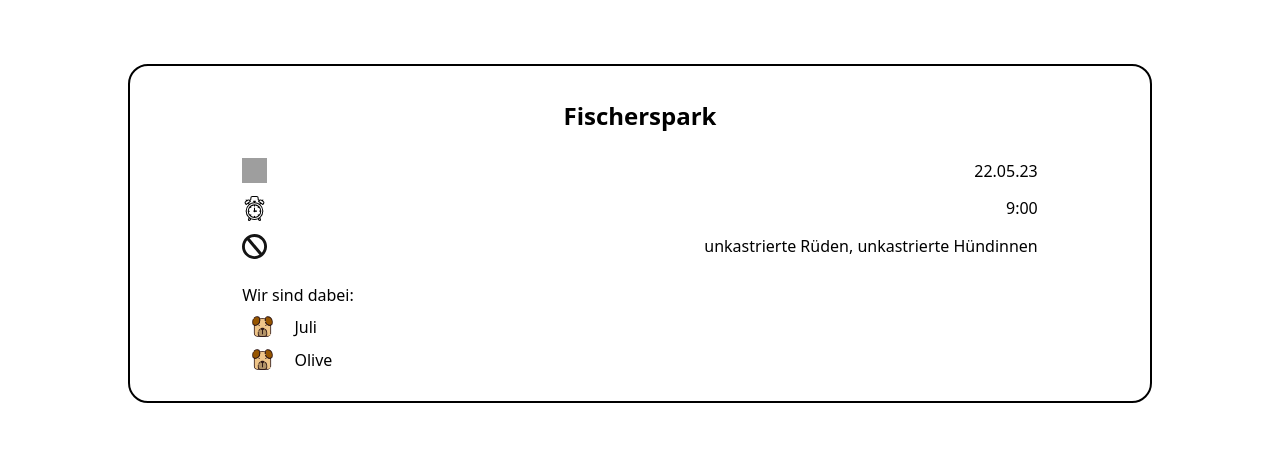
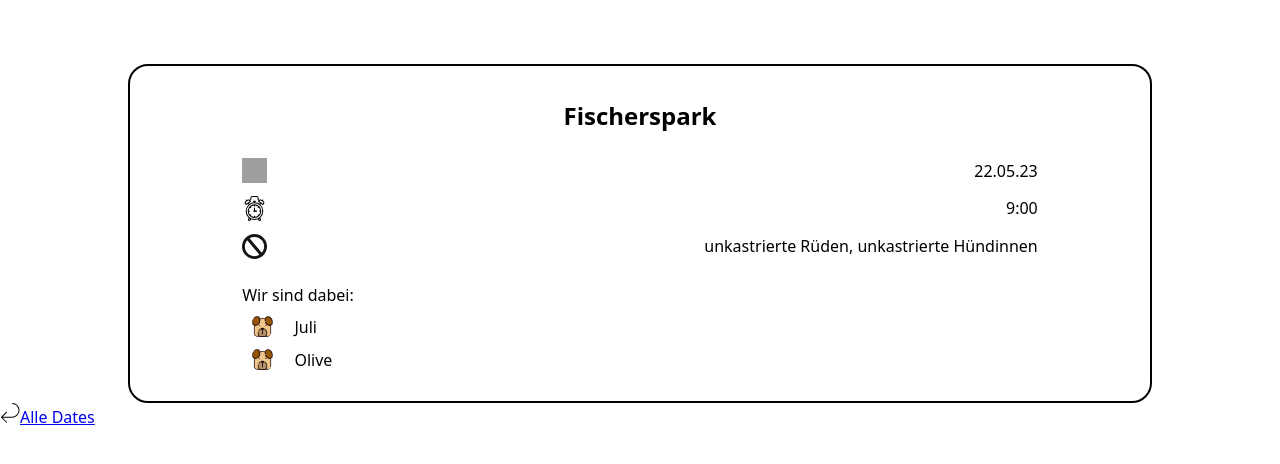
Before and after one commit to alexWaligorski/capstone-project, a Next.js app: page /meetings/1 in a window 1280 px wide. Shown: the top 464 px of the page. Built offline with nearby package versions, Linux system fonts and the light colour scheme; grey boxes are pictures that could not be loaded.

Commit message:
add Link to homepage, prevent MeetingDetail rendering to fail because data object is undefined

```diff
--- a/components/MeetingDetail/MeetingDetail.js
+++ b/components/MeetingDetail/MeetingDetail.js
@@ -3,8 +3,7 @@ import ImageWithText from "../ImageWithText/ImageWithText";
 import DogList from "../DogList/DogList";
 
 export default function MeetingDetail({ data }) {
-  const { location, date, time, excluded, furtherInfo, attending, id } =
-    data ?? {};
+  const { location, date, time, excluded, furtherInfo, attending, id } = data;
 
   return (
     <StyledArticle>
--- a/pages/meetings/[id].js
+++ b/pages/meetings/[id].js
@@ -1,12 +1,28 @@
 import MeetingDetail from "../../components/MeetingDetail/MeetingDetail";
+import Link from "next/link";
+import Image from "next/image";
 import { data } from "../../data";
 import { useRouter } from "next/router";
+import { useEffect } from "react";
 
 export default function MeetingPage() {
   const router = useRouter();
+
   const { id } = router.query;
-  const requestedMeeting = data[id];
+  const requestedMeeting = router.isReady ? data[id] : {};
 
-  console.log("data in id page: ", requestedMeeting);
-  return <MeetingDetail data={requestedMeeting} />;
+  return (
+    <>
+      <MeetingDetail data={requestedMeeting} />
+      <Link href="/">
+        <Image
+          src="/back-icon.svg"
+          alt="arrow icon showing back"
+          width={20}
+          height={20}
+        />
+        Alle Dates
+      </Link>
+    </>
+  );
 }
```
Also changed, not shown: public/back-icon.svg (added).
